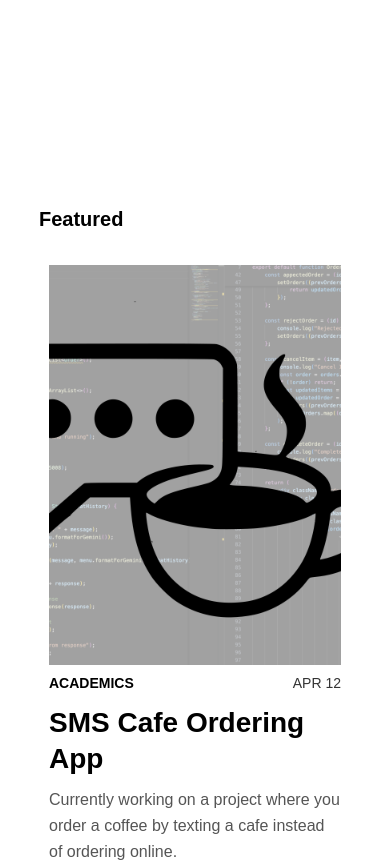
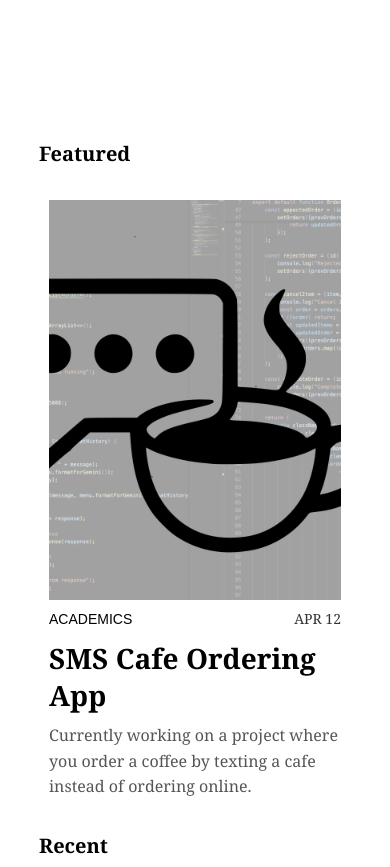
Before and after one commit to finlayhlannon/blog, a plain HTML site: page index.html in a window 390 px wide. Shown: the part 860-1727 px from the top of the page. Drawn offline with Linux system fonts and the light colour scheme.

Commit message:
idrk tbh

```diff
--- a/static/style.css
+++ b/static/style.css
@@ -3,7 +3,7 @@
   margin: 0;
   padding: 0;
   box-sizing: border-box;
-  font-family: "Arial", sans-serif;
+  font-family: Georgia, 'Times New Roman', Times, serif;
 }
 
 body {
@@ -182,7 +182,8 @@ main {
 }
 
 .blog-category {
-  font-weight: 600;
+  font-family:Arial, Helvetica, sans-serif;
+  font-weight: 100;
 }
 
 .blog-date {
@@ -441,6 +442,7 @@ footer {
     font-weight: bold; /* Heavier font */
     font-size: 1.5rem; /* Adjust font size for readability */
     padding: 0 20px; /* Add some padding for smaller screens */
+    margin-top: -100px;
   }
   /* Header */
   header {
@@ -476,6 +478,7 @@ footer {
   /* Welcome Section */
   .welcome-section h2 {
     font-size: 24px; /* Smaller font size for mobile */
+    font-family: Georgia, 'Times New Roman', Times, serif;
     line-height: 1.4;
     max-width: 100%; /* Remove width restriction */
   }
@@ -492,7 +495,7 @@ footer {
   .blog-container {
     flex-direction: column; /* Stack sections vertically */
     gap: 20px;
-    margin-top: 20px; /* Add spacing after scrolling past the welcome section */
+
   }
 
   .featured-section,
```
Also changed, not shown: index.html (+1 -1 lines).
